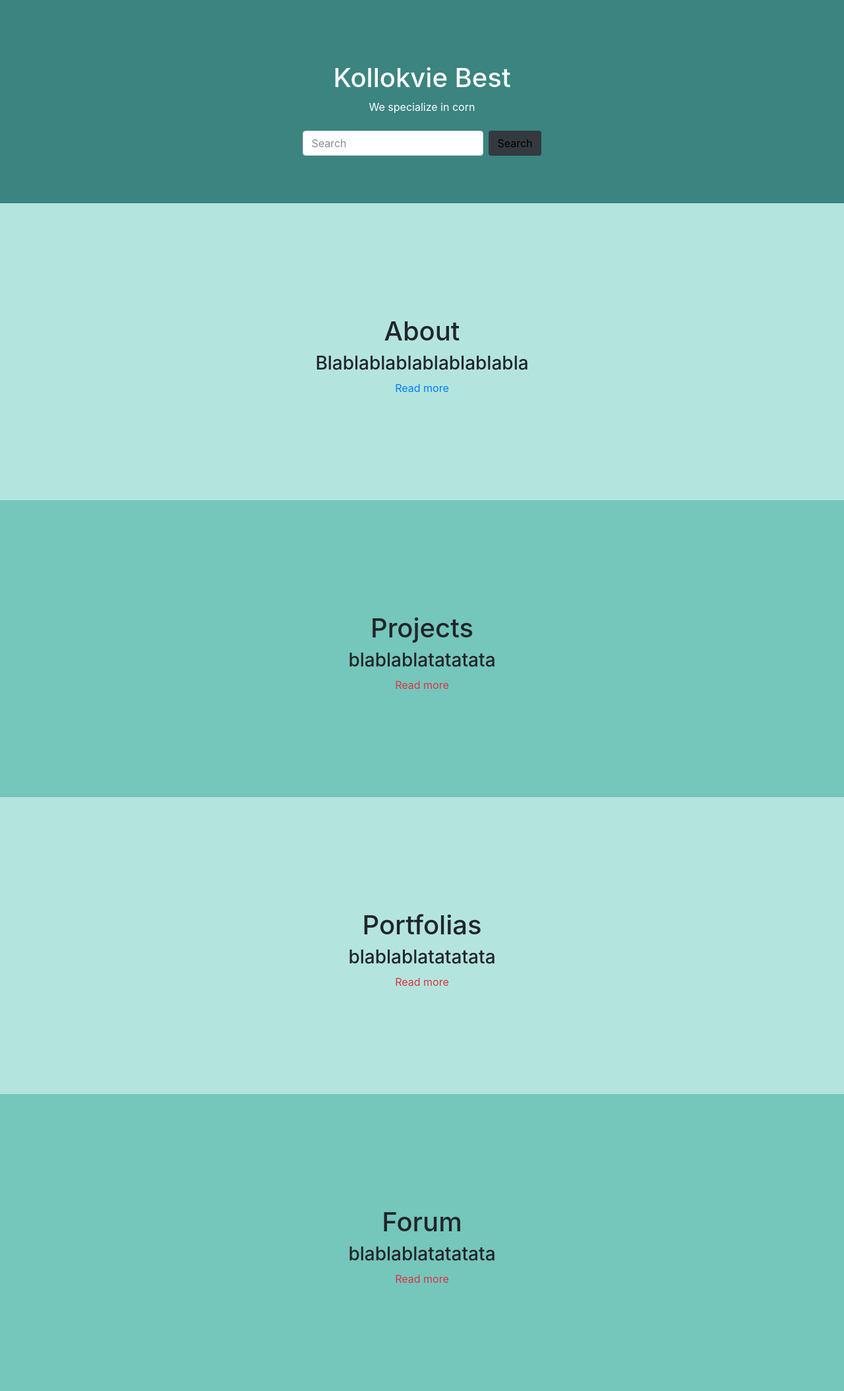
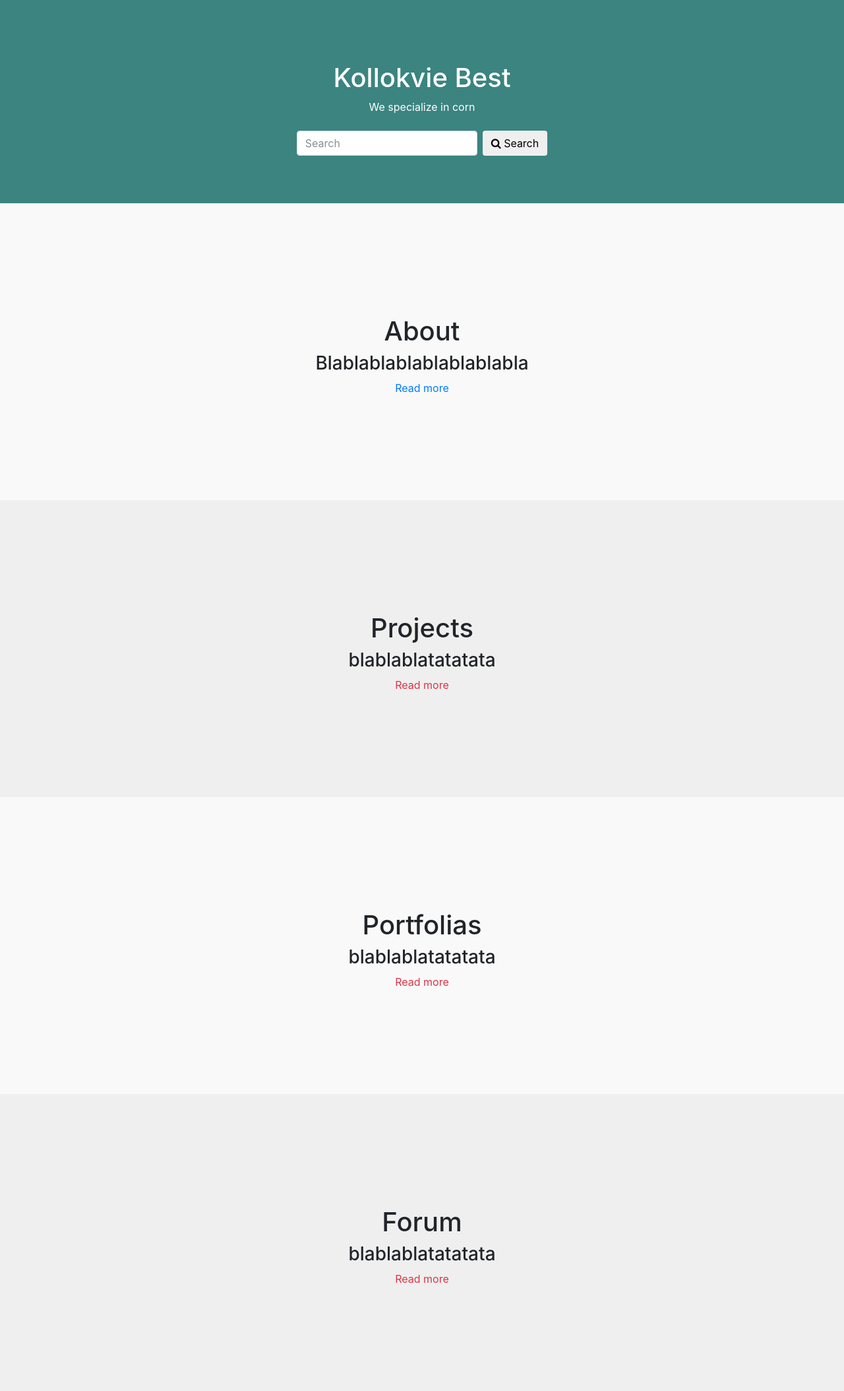
Before and after one commit to Rinorn/Webside, a PHP site: page / in a window 1280 px wide. Shown: the part 56-2164 px from the top of the page at 66% size. Run offline with PHP 8.4, Linux system fonts and the light colour scheme; some libraries are stand-ins or nearby versions.

Commit message:
added icons to buttons and some small ccs changes

```diff
--- a/index.php
+++ b/index.php
@@ -11,6 +11,7 @@ session_start();
     <meta name="viewport" content="width=device-width, initial-scale=1, shrink-to-fit=no">
     <!--bootstrap CSS-->
     <link rel="stylesheet" href="https://maxcdn.bootstrapcdn.com/bootstrap/4.0.0-beta.2/css/bootstrap.min.css" integrity="sha384-PsH8R72JQ3SOdhVi3uxftmaW6Vc51MKb0q5P2rRUpPvrszuE4W1povHYgTpBfshb" crossorigin="anonymous"><!--Legger til Css stylesheet for bootstrap-->
+    <link rel="stylesheet" href="//maxcdn.bootstrapcdn.com/font-awesome/4.5.0/css/font-awesome.min.css"/>
     <link rel="stylesheet" href="webSide.css">
   </head>
   <body>
@@ -56,6 +57,7 @@ session_start();
                 <?php
                   if(isset($_SESSION['id'])){
                     echo '<form action="logout.php" class="dropdown-menu" aria-labelledby="navbarDropdown">';
+                    echo '<a class="nav-link" href="./settings.php">Settings</a>';
                     echo '<button type="submit" id="btnLogOut" class="btn btn-block btn-dark">Log out</button>';
                     echo '<a class="nav-link" href="./add_user.php">Add user</a>';
                     echo '</form>';
@@ -64,7 +66,7 @@ session_start();
                     echo '<form action="login.php" method="post" id="loginBgCol" class="dropdown-menu" aria-labelledby="navbarDropdown">';
                     echo '<input id="parentBackGColTest" name="uname" type="text" placeholder="Skriv inn brukernavn" />';
                     echo '<input name="pwd" type="password" placeholder="Skriv inn passord" />';
-                    echo '<button type="submit" id="btnLogIn" class="btn btn-block btn-dark">Log in</button>';
+                    echo '<button type="submit" id="btnLogIn" class="btn btn-block btn-dark">Log in <i class="fa fa-sign-in"></i></button>';
                     echo '</form>';
                   }
                 ?>
@@ -73,7 +75,7 @@ session_start();
           </div><!--slutten av "bruker" dropdown-->
           <form class="form-inline my-2 my-lg-0 d-block d-md-none"><!--søkefelt og søkeknapp må legges i en form tagg-->
             <input class="form-control mr-sm-2" type="search"data-toggle="collapse" placeholder="Search" aria-label="search" />
-            <button id="btnSearch"class="btn my-2 y-sm-0" type="submit">Search</button>
+            <button id="btnSearch"class="btn my-2 y-sm-0" type="submit"><i class="fa fa-search"></i> Search</button>
           </form>
         </div>
       </div>
@@ -85,7 +87,7 @@ session_start();
           <div class="d-flex justify-content-center">
           <form class="form-inline my-2 my-lg-0"><!--søkefelt og søkeknapp må legges i en form tagg-->
             <input class="form-control mr-sm-2" type="search" placeholder="Search" aria-label="search" />
-            <button class="btn  my-2 y-sm-0 bg-dark" type="submit">Search</button>
+            <button class="btn  my-2 y-sm-0" type="submit"><i class="fa fa-search"></i> Search</button>
           </form>
         </div>
       </div>
--- a/webSide.css
+++ b/webSide.css
@@ -18,26 +18,26 @@
   margin-top: 0px;
 }
 body {
-    background-color: #969b9b;
+
 }
 .navbar{
   background-color: #3b8480;
-
+  color: #f9f9f9;
 }
 #contBox1 {
 
-  background-color: #b3e5de;
+  background-color: #f9f9f9;
 
 }
 #contBox2 {
-  background-color: #75c6bb;
+  background-color: #efefef;
 }
 
 #contBox3 {
-  background-color: #b3e5de;
+  background-color: #f9f9f9;
 }
 #contBox4 {
-  background-color: #75c6bb;
+  background-color: #efefef;
 }
 .mainColYlw {
   color: white !important;
@@ -47,8 +47,8 @@ body {
   color: black !important;
 }
 #loginBgCol{
-  background-color: #75c6bb !important;
+  background-color: #3b8480 !important;
 }
 #btnSearch {
-  background-color: #333333 !important;
+  background-color: #f9f9f9 !important;
 }
```
